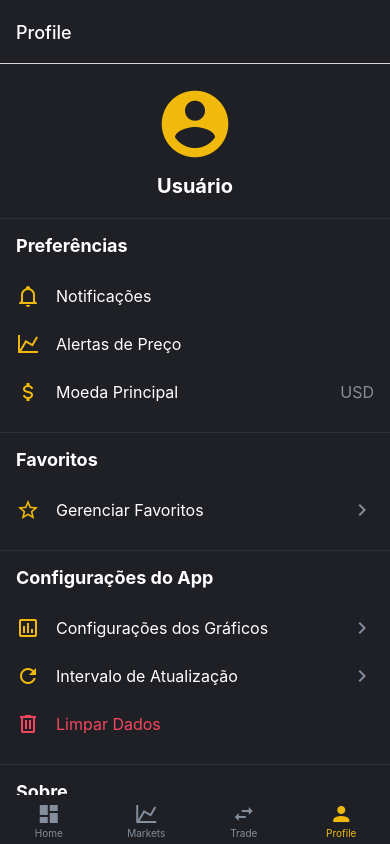
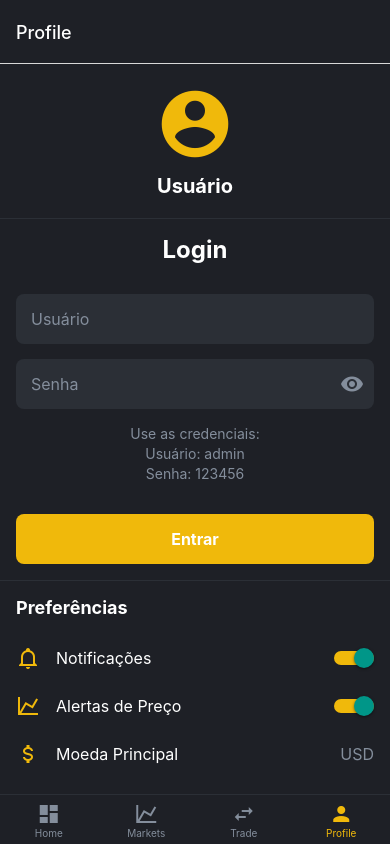
Before and after one commit to agostinhomarcia/binance, a React Native app: screen /Profile in a window 390 px wide. Built offline with nearby package versions, Linux system fonts and the light colour scheme.

Commit message:
feat: login implementation

```diff
--- a/package.json
+++ b/package.json
@@ -14,13 +14,17 @@
   },
   "dependencies": {
     "@expo/vector-icons": "^14.0.2",
+    "@react-native-async-storage/async-storage": "^2.0.0",
     "@react-navigation/bottom-tabs": "^6.6.1",
     "@react-navigation/native": "^6.1.18",
     "@react-navigation/native-stack": "^6.11.0",
+    "axios": "^1.7.7",
     "expo": "~51.0.28",
     "expo-font": "~12.0.9",
     "expo-linking": "~6.3.1",
+    "expo-local-authentication": "~14.0.1",
     "expo-router": "~3.5.23",
+    "expo-secure-store": "^13.0.2",
     "expo-splash-screen": "~0.27.5",
     "expo-status-bar": "~1.12.1",
     "expo-system-ui": "~3.0.7",
--- a/src/screens/ProfileScreen.tsx
+++ b/src/screens/ProfileScreen.tsx
@@ -1,4 +1,4 @@
-import React, { useState } from "react";
+import React, { useState, useEffect } from "react";
 import {
   View,
   Text,
@@ -7,14 +7,87 @@ import {
   ScrollView,
   Switch,
   Alert,
+  TextInput,
 } from "react-native";
 import Icon from "react-native-vector-icons/MaterialCommunityIcons";
 import Animated, { FadeIn } from "react-native-reanimated";
+import * as LocalAuthentication from "expo-local-authentication";
+import AsyncStorage from "@react-native-async-storage/async-storage";
+import * as SecureStore from "expo-secure-store";
 
-const ProfileScreen = () => {
+interface ProfileScreenProps {
+  onLogout?: () => void;
+}
+
+const ProfileScreen: React.FC<ProfileScreenProps> = ({ onLogout }) => {
   const [notifications, setNotifications] = useState(true);
   const [priceAlerts, setPriceAlerts] = useState(true);
   const [currency, setCurrency] = useState("USD");
+  const [biometricEnabled, setBiometricEnabled] = useState(false);
+  const [username, setUsername] = useState("");
+  const [password, setPassword] = useState("");
+  const [isLoggedIn, setIsLoggedIn] = useState(false);
+  const [currentUser, setCurrentUser] = useState("");
+  const [showPassword, setShowPassword] = useState(false);
+
+  useEffect(() => {
+    checkBiometricSettings();
+    checkLoginStatus();
+  }, []);
+
+  const checkBiometricSettings = async () => {
+    try {
+      const enabled = await AsyncStorage.getItem("biometricEnabled");
+      setBiometricEnabled(enabled === "true");
+    } catch (error) {
+      console.error("Erro ao carregar configurações biométricas:", error);
+    }
+  };
+
+  const checkLoginStatus = async () => {
+    try {
+      const savedUsername = await SecureStore.getItemAsync("username");
+      if (savedUsername) {
+        setIsLoggedIn(true);
+        setCurrentUser(savedUsername);
+      }
+    } catch (error) {
+      console.error("Erro ao verificar login:", error);
+    }
+  };
+
+  const handleBiometricToggle = async (value: boolean) => {
+    try {
+      if (value) {
+        const compatible = await LocalAuthentication.hasHardwareAsync();
+        const enrolled = await LocalAuthentication.isEnrolledAsync();
+
+        if (!compatible || !enrolled) {
+          Alert.alert(
+            "Biometria Indisponível",
+            "Seu dispositivo não suporta biometria ou não possui dados biométricos cadastrados."
+          );
+          return;
+        }
+
+        const auth = await LocalAuthentication.authenticateAsync({
+          promptMessage: "Confirme sua biometria",
+          fallbackLabel: "Use sua senha",
+          cancelLabel: "Cancelar",
+        });
+
+        if (!auth.success) {
+          return;
+        }
+      }
+
+      await AsyncStorage.setItem("biometricEnabled", value.toString());
+      setBiometricEnabled(value);
+    } catch (error) {
+      console.error("Erro ao configurar biometria:", error);
+      Alert.alert("Erro", "Não foi possível configurar a biometria");
+    }
+  };
 
   const handleCurrencyChange = () => {
     Alert.alert("Selecionar Moeda", "Escolha sua moeda preferida", [
@@ -39,14 +112,96 @@ const ProfileScreen = () => {
     );
   };
 
+  const handleLogin = async () => {
+    if (username === "admin" && password === "123456") {
+      try {
+        await SecureStore.setItemAsync("username", username);
+        setIsLoggedIn(true);
+        setCurrentUser(username);
+        setUsername("");
+        setPassword("");
+      } catch (error) {
+        console.error("Erro ao salvar dados:", error);
+      }
+    } else {
+      Alert.alert("Erro", "Usuário ou senha inválidos");
+    }
+  };
+
+  const handleLogout = async () => {
+    try {
+      await SecureStore.deleteItemAsync("username");
+      setIsLoggedIn(false);
+      setCurrentUser("");
+      if (onLogout) {
+        onLogout();
+      }
+    } catch (error) {
+      console.error("Erro ao fazer logout:", error);
+    }
+  };
+
   return (
     <Animated.View entering={FadeIn} style={styles.container}>
+      <View style={styles.header}>
+        <Icon name="account-circle" size={80} color="#F0B90B" />
+        <Text style={styles.username}>
+          {isLoggedIn ? `Olá, ${currentUser}!` : "Usuário"}
+        </Text>
+      </View>
+
+      {isLoggedIn ? (
+        <View style={styles.section}>
+          <TouchableOpacity style={styles.logoutButton} onPress={handleLogout}>
+            <Text style={styles.buttonText}>Sair</Text>
+          </TouchableOpacity>
+        </View>
+      ) : (
+        <View style={styles.section}>
+          <Text style={styles.title}>Login</Text>
+
+          <TextInput
+            style={styles.input}
+            placeholder="Usuário"
+            placeholderTextColor="#848E9C"
+            value={username}
+            onChangeText={(text) => setUsername(text.toLowerCase())}
+          />
+
+          <View style={styles.passwordContainer}>
+            <TextInput
+              style={styles.passwordInput}
+              placeholder="Senha"
+              placeholderTextColor="#848E9C"
+              value={password}
+              onChangeText={setPassword}
+              secureTextEntry={!showPassword}
+            />
+            <TouchableOpacity
+              style={styles.eyeIcon}
+              onPress={() => setShowPassword(!showPassword)}
+            >
+              <Icon
+                name={showPassword ? "eye-off" : "eye"}
+                size={24}
+                color="#848E9C"
+              />
+            </TouchableOpacity>
+          </View>
+
+          <Text style={styles.helpText}>
+            Use as credenciais:{"\n"}
+            Usuário: admin{"\n"}
+            Senha: 123456
+          </Text>
+
+          <TouchableOpacity style={styles.button} onPress={handleLogin}>
+            <Text style={styles.buttonText}>Entrar</Text>
+          </TouchableOpacity>
+        </View>
+      )}
+
       <ScrollView>
-        <View style={styles.header}>
-          <Icon name="account-circle" size={80} color="#F0B90B" />
-          <Text style={styles.username}>Usuário</Text>
-        </View>
-
         <View style={styles.section}>
           <Text style={styles.sectionTitle}>Preferências</Text>
 
@@ -123,6 +278,21 @@ const ProfileScreen = () => {
             <Text style={styles.valueText}>1.0.0</Text>
           </View>
         </View>
+
+        <View style={styles.section}>
+          <Text style={styles.sectionTitle}>Segurança</Text>
+
+          <View style={styles.menuItem}>
+            <Icon name="fingerprint" size={24} color="#F0B90B" />
+            <Text style={styles.menuText}>Login com Biometria</Text>
+            <Switch
+              value={biometricEnabled}
+              onValueChange={handleBiometricToggle}
+              trackColor={{ false: "#2B2F36", true: "#F0B90B" }}
+              thumbColor={biometricEnabled ? "#FFFFFF" : "#848E9C"}
+            />
+          </View>
+        </View>
       </ScrollView>
     </Animated.View>
   );
@@ -171,6 +341,70 @@ const styles = StyleSheet.create({
     color: "#848E9C",
     fontSize: 16,
   },
+  title: {
+    fontSize: 24,
+    fontWeight: "bold",
+    color: "#FFFFFF",
+    marginBottom: 30,
+    textAlign: "center",
+  },
+  welcomeText: {
+    fontSize: 24,
+    fontWeight: "bold",
+    color: "#FFFFFF",
+    marginBottom: 20,
+    textAlign: "center",
+  },
+  input: {
+    backgroundColor: "#2B2F36",
+    borderRadius: 8,
+    padding: 15,
+    marginBottom: 15,
+    color: "#FFFFFF",
+    fontSize: 16,
+  },
+  button: {
+    backgroundColor: "#F0B90B",
+    padding: 15,
+    borderRadius: 8,
+    alignItems: "center",
+    marginTop: 10,
+  },
+  logoutButton: {
+    backgroundColor: "transparent",
+    padding: 6,
+    borderRadius: 8,
+    alignItems: "center",
+    marginTop: 15,
+  },
+  buttonText: {
+    color: "#FFFFFF",
+    fontSize: 16,
+    fontWeight: "bold",
+  },
+  passwordContainer: {
+    flexDirection: "row",
+    alignItems: "center",
+    backgroundColor: "#2B2F36",
+    borderRadius: 8,
+    marginBottom: 15,
+  },
+  passwordInput: {
+    flex: 1,
+    padding: 15,
+    color: "#FFFFFF",
+    fontSize: 16,
+  },
+  eyeIcon: {
+    padding: 10,
+  },
+  helpText: {
+    color: "#848E9C",
+    fontSize: 14,
+    textAlign: "center",
+    marginBottom: 20,
+    lineHeight: 20,
+  },
 });
 
 export default ProfileScreen;
```
Also changed, not shown: src/screens/LoginScreen.tsx (added, +97 -0 lines), 1 other file (tests, documents, lock files or other folders).
